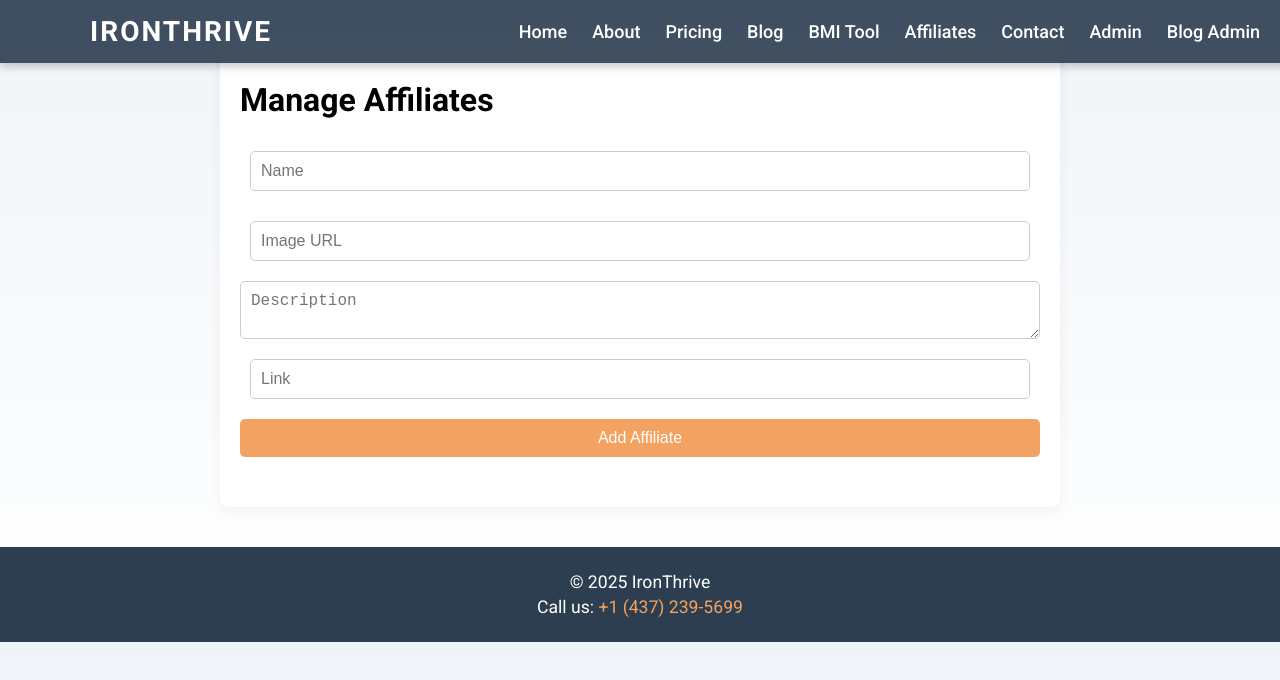
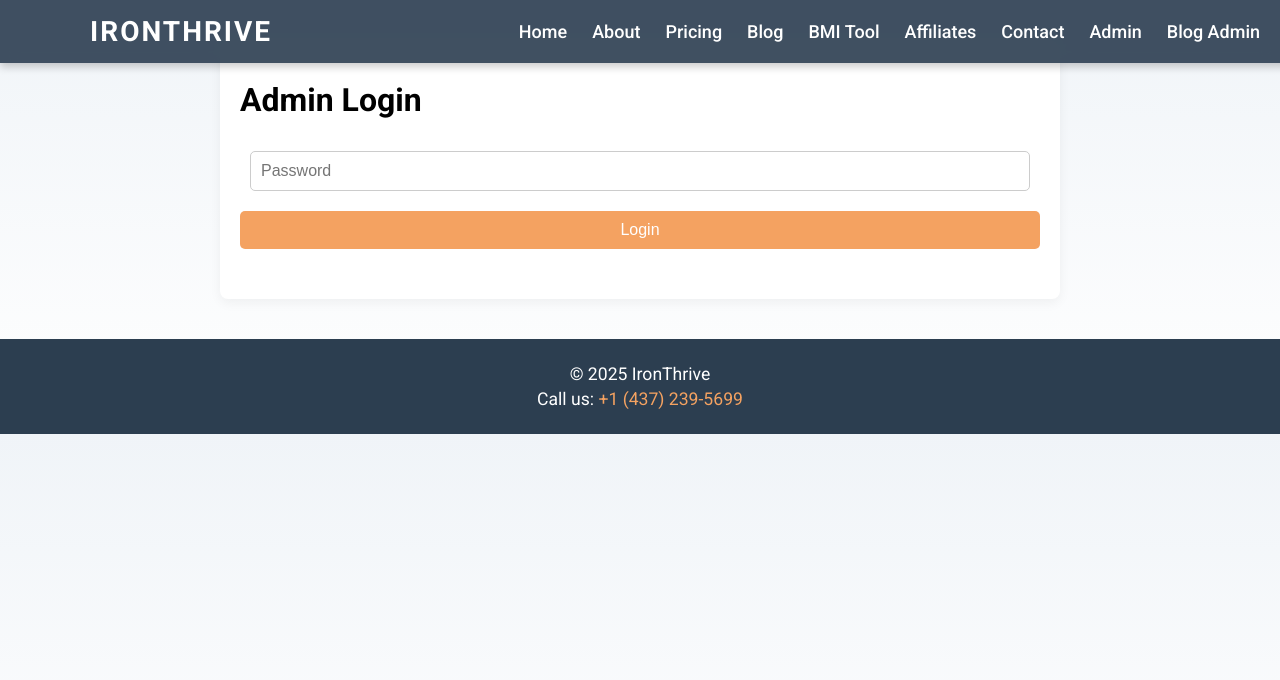
Before and after one commit to GitHubKing23/ironthrivebeta, a React (Create React App) app: page /affiliate-cms in a window 1280 px wide. Shown: the top 680 px of the page. Built offline with nearby package versions, Linux system fonts and the light colour scheme.

Commit message:
Add password protection for affiliate CMS

```diff
--- a/src/pages/AffiliateCMS.js
+++ b/src/pages/AffiliateCMS.js
@@ -1,7 +1,12 @@
 import React, { useState, useEffect } from 'react';
 import '../styles/AffiliateCMS.css';
 
+const ADMIN_PASSWORD = '7vY3p$92q';
+
 const AffiliateCMS = () => {
+  const [authenticated, setAuthenticated] = useState(() => localStorage.getItem('affiliateCmsAuth') === 'true');
+  const [password, setPassword] = useState('');
+
   const [affiliates, setAffiliates] = useState(() => {
     const stored = localStorage.getItem('affiliates');
     return stored ? JSON.parse(stored) : [];
@@ -16,6 +21,17 @@ const AffiliateCMS = () => {
     localStorage.setItem('affiliates', JSON.stringify(affiliates));
   }, [affiliates]);
 
+  const handleLogin = (e) => {
+    e.preventDefault();
+    if (password === ADMIN_PASSWORD) {
+      setAuthenticated(true);
+      localStorage.setItem('affiliateCmsAuth', 'true');
+      setPassword('');
+    } else {
+      alert('Incorrect password');
+    }
+  };
+
   const handleAdd = (e) => {
     e.preventDefault();
     const newAffiliate = { name, image, description, link };
@@ -29,6 +45,24 @@ const AffiliateCMS = () => {
   const handleDelete = (index) => {
     setAffiliates(affiliates.filter((_, i) => i !== index));
   };
+
+  if (!authenticated) {
+    return (
+      <div className="affiliate-cms-page">
+        <h1>Admin Login</h1>
+        <form className="affiliate-form" onSubmit={handleLogin}>
+          <input
+            type="password"
+            placeholder="Password"
+            value={password}
+            onChange={(e) => setPassword(e.target.value)}
+            required
+          />
+          <button type="submit">Login</button>
+        </form>
+      </div>
+    );
+  }
 
   return (
     <div className="affiliate-cms-page">
```
Also changed, not shown: 2 other files (tests, documents, lock files or other folders).
